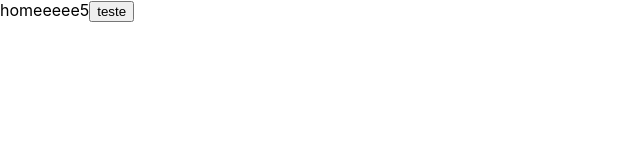
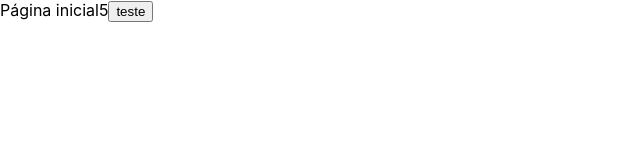
Before and after one commit to CelsoJunioDev/next-project, a Next.js app: page / in a window 1280 px wide. Shown: the top 160 px of the page, without its empty margins (0-640 px from the left). Built offline with nearby package versions, Linux system fonts and the light colour scheme.

Commit message:
nova branch

```diff
--- a/pages/index.js
+++ b/pages/index.js
@@ -7,7 +7,7 @@ export default function Home() {
   }
   return (
     <div>
-      homeeeee
+      Página inicial
       {contar}
       <button onClick={somar}>teste</button>
     </div>
```
